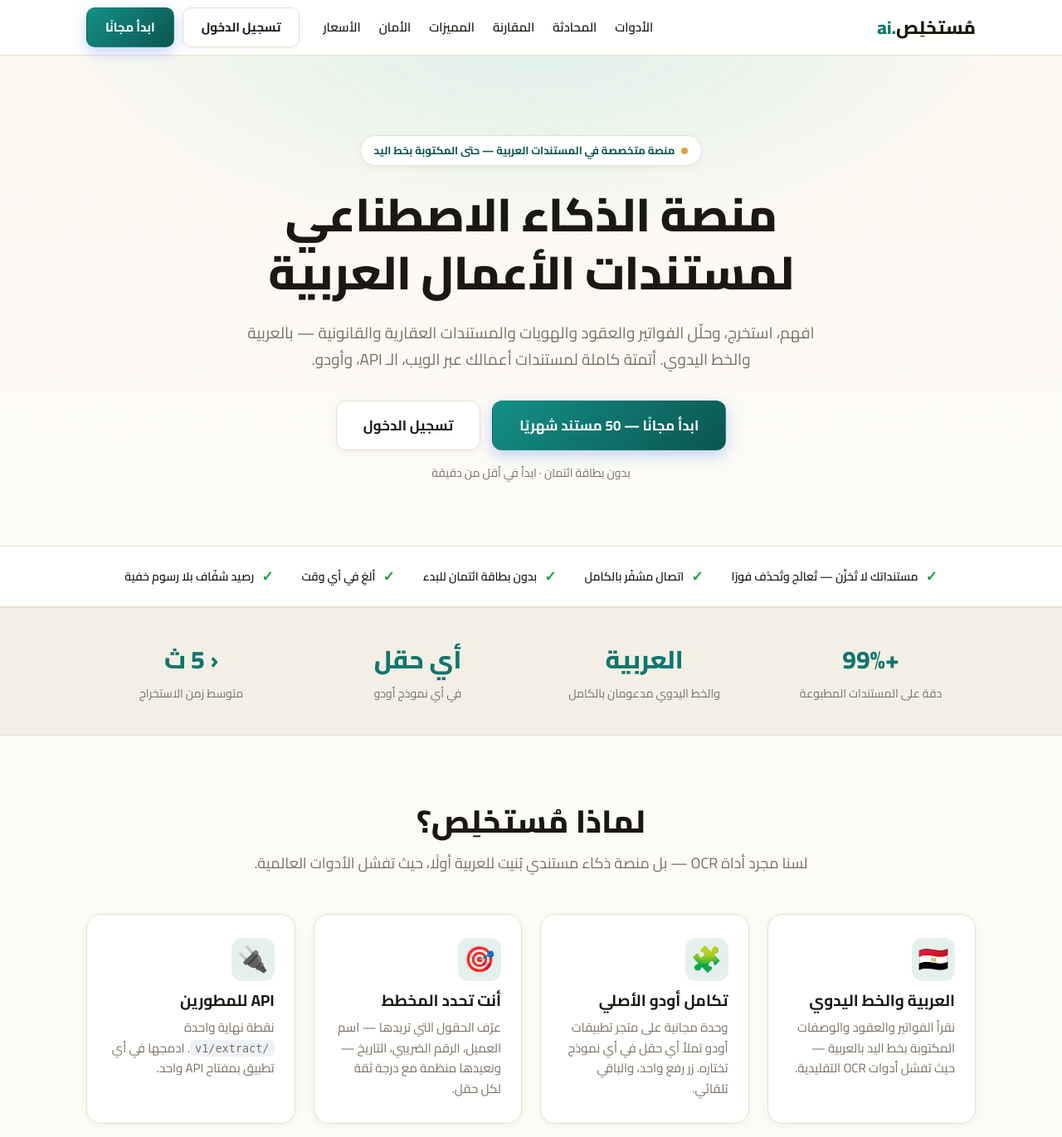
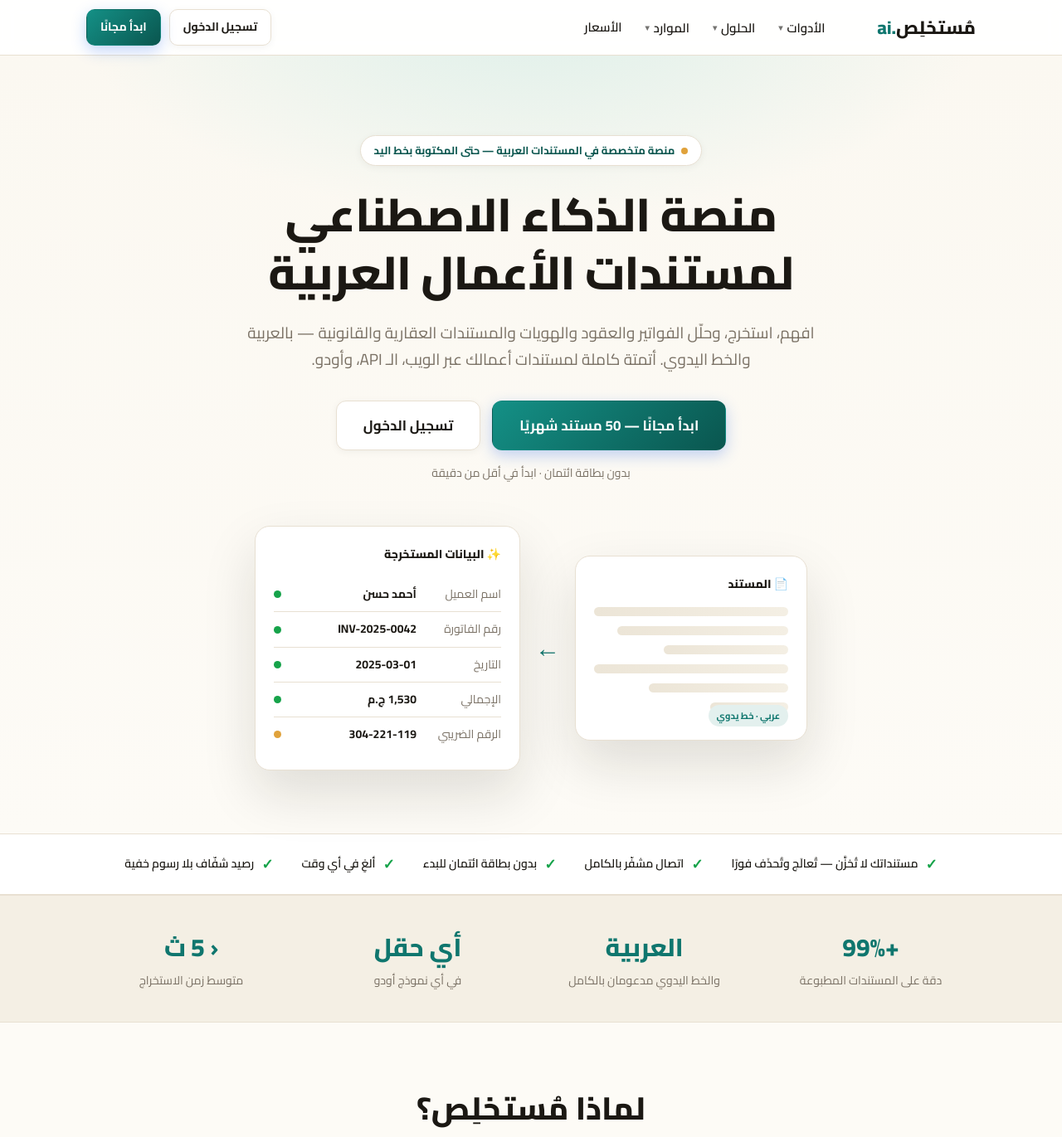
Before and after one commit to MageedGergesA/ocr, a FastAPI app: page / in a window 1280 px wide. Shown: the top 1371 px of the page at 83% size. Run offline with FastAPI, Linux system fonts and the light colour scheme.

Commit message:
Nanonets-style navbar (dropdown mega-menus) + hero product visual
- Navbar rebuilt with hover dropdown menus: الأدوات / الحلول / الموارد + الأسعار,
  each opening a categorized panel; session-aware CTAs; mobile collapses menu
- Solutions map to the most relevant tool (accountants->invoice, real-estate->
  contract, clinics->prescription, HR->ID, shipping->label)
- Hero gains the signature source-document -> structured-output visual
  (doc card → arrow → extracted fields with confidence dots), in warm-teal RTL

Co-Authored-By: Claude Opus 4.7 <noreply@anthropic.com>

```diff
--- a/backend/app/static/css/style.css
+++ b/backend/app/static/css/style.css
@@ -47,9 +47,25 @@ code { background: #eef2f7; padding: 2px 6px; border-radius: 6px; font-size: .9e
 .nav-inner { display: flex; align-items: center; gap: 28px; height: 66px; }
 .brand { font-weight: 800; font-size: 22px; color: var(--ink); }
 .brand span { color: var(--brand); }
-.nav-links { display: flex; gap: 22px; margin-inline-start: auto; font-weight: 600; font-size: 15px; }
-.nav-links a:hover { color: var(--brand); }
-.nav-cta { display: flex; gap: 10px; }
+/* dropdown mega-menu nav */
+.nav-menu { display: flex; align-items: center; gap: 2px; margin-inline-start: 22px; }
+.nav-link { background: none; border: none; font-family: inherit; font-size: 15px; font-weight: 600;
+  color: var(--ink); cursor: pointer; padding: 9px 13px; border-radius: 9px; text-decoration: none;
+  display: inline-flex; align-items: center; gap: 5px; }
+.nav-link:hover { color: var(--brand); background: var(--tint); }
+.nav-link .caret { font-size: 10px; opacity: .6; }
+.nav-item { position: relative; }
+.nav-item.has-menu::after { content: ""; position: absolute; top: 100%; inset-inline: 0; height: 14px; }
+.mega { position: absolute; top: calc(100% + 10px); inset-inline-end: 0; min-width: 270px; background: #fff;
+  border: 1px solid var(--line); border-radius: 16px; box-shadow: var(--shadow-lg); padding: 10px;
+  opacity: 0; visibility: hidden; transform: translateY(8px); transition: .16s; z-index: 60; }
+.nav-item:hover .mega { opacity: 1; visibility: visible; transform: translateY(0); }
+.mega a { display: block; padding: 10px 12px; border-radius: 10px; font-size: 14px; font-weight: 600; color: var(--ink); }
+.mega a:hover { background: var(--tint); color: var(--brand); }
+.mega .mega-all { color: var(--brand); border-top: 1px solid var(--line); margin-top: 6px; padding-top: 12px; }
+.nav-cta { display: flex; gap: 10px; align-items: center; margin-inline-start: auto; }
+.nav-cta .btn { padding: 9px 16px; font-size: 14px; }
+.nav-logout { padding: 9px 12px !important; }
 
 /* Hero */
 .hero { text-align: center; padding: 96px 0 76px;
@@ -63,6 +79,28 @@ code { background: #eef2f7; padding: 2px 6px; border-radius: 6px; font-size: .9e
 .hero h1 { font-size: clamp(32px, 5.2vw, 56px); font-weight: 800; letter-spacing: -.5px; }
 .hero .sub { max-width: 700px; margin: 22px auto 0; font-size: 19px; color: var(--muted); }
 .hero-cta { display: flex; gap: 14px; justify-content: center; flex-wrap: wrap; margin-top: 34px; }
+
+/* Hero product visual (source doc -> structured output) */
+.hero-visual { display: flex; align-items: center; justify-content: center; gap: 18px;
+  max-width: 820px; margin: 52px auto 0; flex-wrap: wrap; }
+.hv-card { background: #fff; border: 1px solid var(--line); border-radius: 18px; box-shadow: var(--shadow-lg);
+  padding: 22px; text-align: start; }
+.hv-doc { width: 280px; position: relative; }
+.hv-head { font-weight: 800; font-size: 14px; margin-bottom: 16px; }
+.hv-lines span { display: block; height: 11px; background: linear-gradient(90deg,#ece5d7,#f4efe4);
+  border-radius: 6px; margin-bottom: 12px; width: 100%; }
+.hv-stamp { position: absolute; bottom: 16px; inset-inline-start: 22px; font-size: 11px; font-weight: 700;
+  color: var(--brand); background: var(--tint); padding: 4px 10px; border-radius: 999px; }
+.hv-arrow { font-size: 30px; color: var(--brand); font-weight: 800; }
+.hv-data { width: 320px; }
+.hv-field { display: flex; align-items: center; gap: 10px; padding: 9px 0; border-bottom: 1px solid var(--line); font-size: 14px; }
+.hv-field:last-child { border-bottom: none; }
+.hv-field span { color: var(--muted); min-width: 92px; }
+.hv-field b { color: var(--ink); flex: 1; }
+.hv-field .dot { width: 9px; height: 9px; border-radius: 50%; }
+.hv-field .dot.ok { background: #16a34a; }
+.hv-field .dot.mid { background: var(--amber); }
+@media (max-width: 560px) { .hv-arrow { transform: rotate(-90deg); } .hv-doc, .hv-data { width: 100%; } }
 .hero-note { margin-top: 16px; font-size: 14px; color: var(--muted); }
 
 /* Stats */
@@ -149,7 +187,8 @@ details p { color: var(--muted); }
 /* Responsive */
 @media (max-width: 900px) {
   .stats-grid, .cards, .pricing, .security-grid { grid-template-columns: repeat(2, 1fr); }
-  .nav-links { display: none; }
+  .nav-menu { display: none; }
+  .nav-logout { display: none; }
   .footer-cols { grid-template-columns: 1fr 1fr; }
 }
 @media (max-width: 560px) { .security-grid { grid-template-columns: 1fr; } }
--- a/backend/app/templates/_nav.html
+++ b/backend/app/templates/_nav.html
@@ -1,21 +1,50 @@
 <header class="nav">
   <div class="container nav-inner">
     <a class="brand" href="/">مُستخلِص<span>.ai</span></a>
-    <nav class="nav-links">
-      <a href="/tools">الأدوات</a>
-      <a href="/chat">المحادثة</a>
-      <a href="/compare">المقارنة</a>
-      {% if nav_links %}
-      <a href="/#features">المميزات</a>
-      <a href="/#security">الأمان</a>
-      <a href="/#pricing">الأسعار</a>
-      {% endif %}
+
+    <nav class="nav-menu">
+      <div class="nav-item has-menu">
+        <button class="nav-link" type="button">الأدوات <span class="caret">▾</span></button>
+        <div class="mega">
+          <a href="/tools/arabic-ocr">🔤 استخراج النص (OCR)</a>
+          <a href="/tools/handwriting">✍️ تحويل الخط اليدوي</a>
+          <a href="/tools/table-excel">📊 الجداول إلى Excel</a>
+          <a href="/tools/translate">🌐 الترجمة</a>
+          <a href="/chat">💬 المحادثة مع المستندات</a>
+          <a href="/compare">🔀 مقارنة المستندات</a>
+          <a href="/tools" class="mega-all">كل الأدوات (25) ←</a>
+        </div>
+      </div>
+
+      <div class="nav-item has-menu">
+        <button class="nav-link" type="button">الحلول <span class="caret">▾</span></button>
+        <div class="mega">
+          <a href="/tools/invoice">🧾 للمحاسبين — الفواتير</a>
+          <a href="/tools/sale-contract">🏠 لشركات العقارات — العقود</a>
+          <a href="/tools/prescription">💊 للعيادات — الروشتات</a>
+          <a href="/tools/egyptian-id">🪪 للموارد البشرية — الهويات</a>
+          <a href="/tools/shipping-label">📦 للشحن — البوالص</a>
+        </div>
+      </div>
+
+      <div class="nav-item has-menu">
+        <button class="nav-link" type="button">الموارد <span class="caret">▾</span></button>
+        <div class="mega">
+          <a href="/docs">⚙️ واجهة API للمطورين</a>
+          <a href="/#security">🔒 الأمان والخصوصية</a>
+          <a href="/#faq">❓ الأسئلة الشائعة</a>
+          <a href="/privacy">📄 سياسة الخصوصية</a>
+        </div>
+      </div>
+
+      <a class="nav-link" href="/#pricing">الأسعار</a>
     </nav>
+
     <div class="nav-cta">
       {% if user %}
-        <a class="btn btn-ghost" href="/app">جرّب الاستخراج</a>
-        <a class="btn btn-primary" href="/dashboard">لوحة التحكم</a>
-        <a class="btn btn-ghost" href="/logout">خروج</a>
+        <a class="btn btn-ghost" href="/dashboard">لوحة التحكم</a>
+        <a class="btn btn-primary" href="/app">ارفع مستندًا</a>
+        <a class="btn btn-ghost nav-logout" href="/logout">خروج</a>
       {% else %}
         <a class="btn btn-ghost" href="/login">تسجيل الدخول</a>
         <a class="btn btn-primary" href="/signup">ابدأ مجانًا</a>
--- a/backend/app/templates/index.html
+++ b/backend/app/templates/index.html
@@ -34,6 +34,23 @@
         {% endif %}
       </div>
       <p class="hero-note">بدون بطاقة ائتمان · ابدأ في أقل من دقيقة</p>
+
+      <div class="hero-visual">
+        <div class="hv-card hv-doc">
+          <div class="hv-head">📄 المستند</div>
+          <div class="hv-lines"><span></span><span style="width:88%"></span><span style="width:64%"></span><span></span><span style="width:72%"></span><span style="width:40%"></span></div>
+          <div class="hv-stamp">عربي · خط يدوي</div>
+        </div>
+        <div class="hv-arrow">←</div>
+        <div class="hv-card hv-data">
+          <div class="hv-head">✨ البيانات المستخرجة</div>
+          <div class="hv-field"><span>اسم العميل</span><b>أحمد حسن</b><i class="dot ok"></i></div>
+          <div class="hv-field"><span>رقم الفاتورة</span><b>INV-2025-0042</b><i class="dot ok"></i></div>
+          <div class="hv-field"><span>التاريخ</span><b>2025-03-01</b><i class="dot ok"></i></div>
+          <div class="hv-field"><span>الإجمالي</span><b>1,530 ج.م</b><i class="dot ok"></i></div>
+          <div class="hv-field"><span>الرقم الضريبي</span><b>304-221-119</b><i class="dot mid"></i></div>
+        </div>
+      </div>
     </div>
   </section>
 
```
